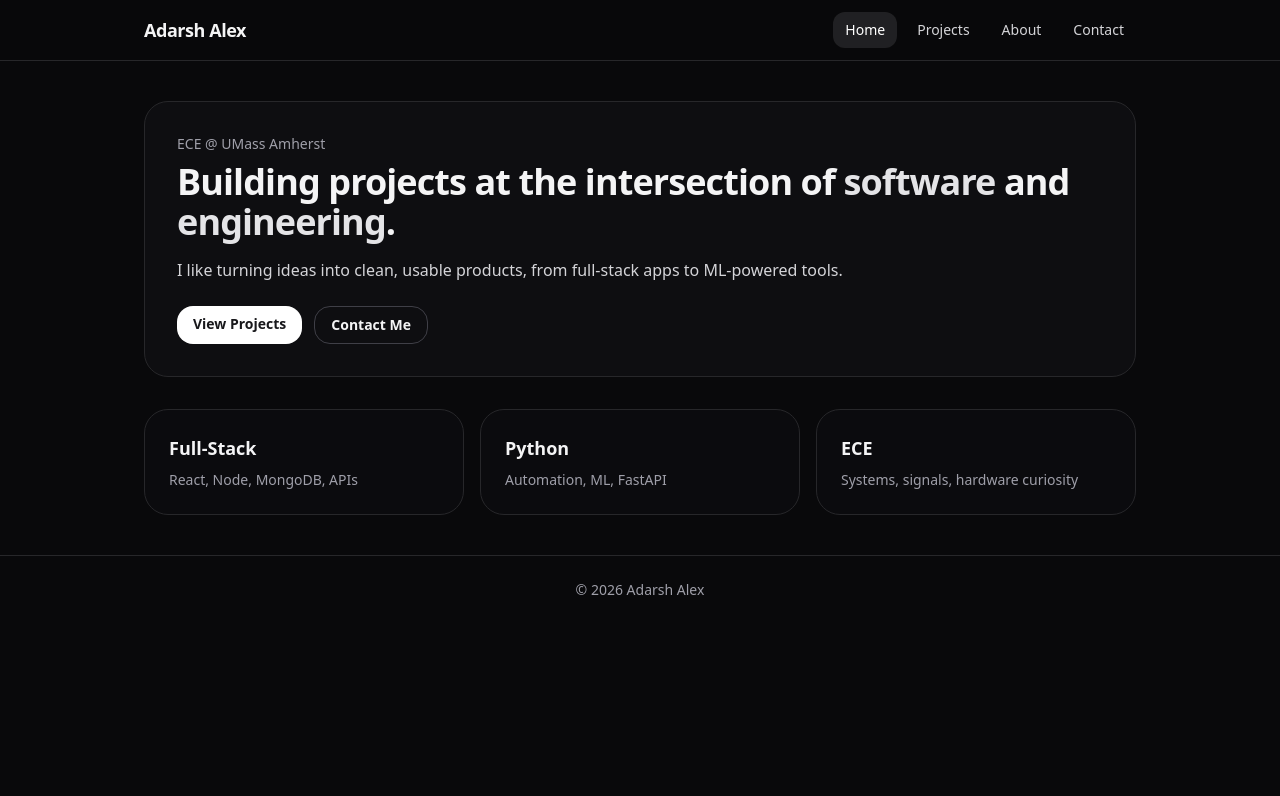
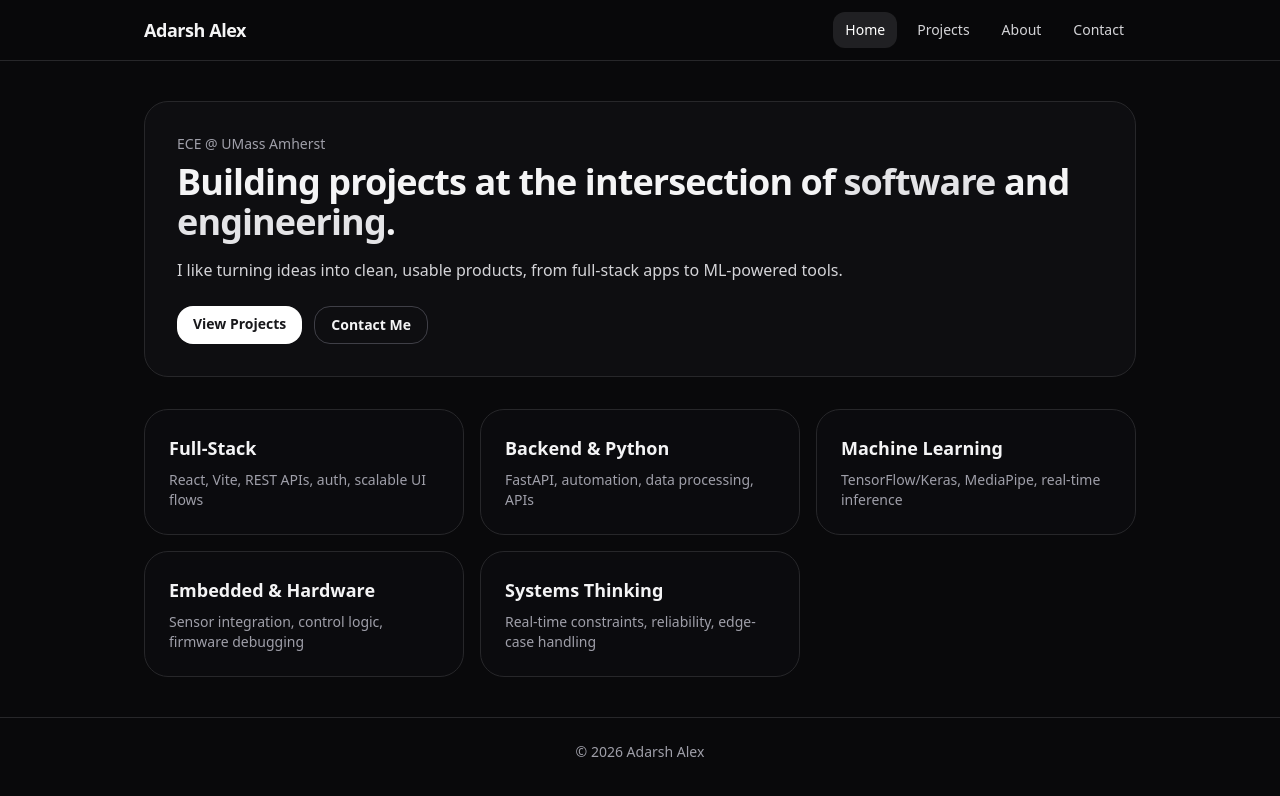
Before and after one commit to AdarshAlex751/My_Portfolio, a React (Vite) app in the folder client/: page / in a window 1280 px wide. Shown: the top 796 px of the page. Built offline with nearby package versions, Linux system fonts and the light colour scheme; no server answers.

Commit message:
added more skills

```diff
--- a/client/src/pages/Home.jsx
+++ b/client/src/pages/Home.jsx
@@ -36,10 +36,13 @@ export default function Home() {
 
       <div className="grid gap-4 md:grid-cols-3">
         {[
-          { title: "Full-Stack", desc: "React, Node, MongoDB, APIs" },
-          { title: "Python", desc: "Automation, ML, FastAPI" },
-          { title: "ECE", desc: "Systems, signals, hardware curiosity" },
-        ].map((c) => (
+  { title: "Full-Stack", desc: "React, Vite, REST APIs, auth, scalable UI flows" },
+  { title: "Backend & Python", desc: "FastAPI, automation, data processing, APIs" },
+  { title: "Machine Learning", desc: "TensorFlow/Keras, MediaPipe, real-time inference" },
+  { title: "Embedded & Hardware", desc: "Sensor integration, control logic, firmware debugging" },
+  { title: "Systems Thinking", desc: "Real-time constraints, reliability, edge-case handling" },
+]
+.map((c) => (
           <div
             key={c.title}
             className="rounded-3xl border border-zinc-800 bg-zinc-900/20 p-6"
```
